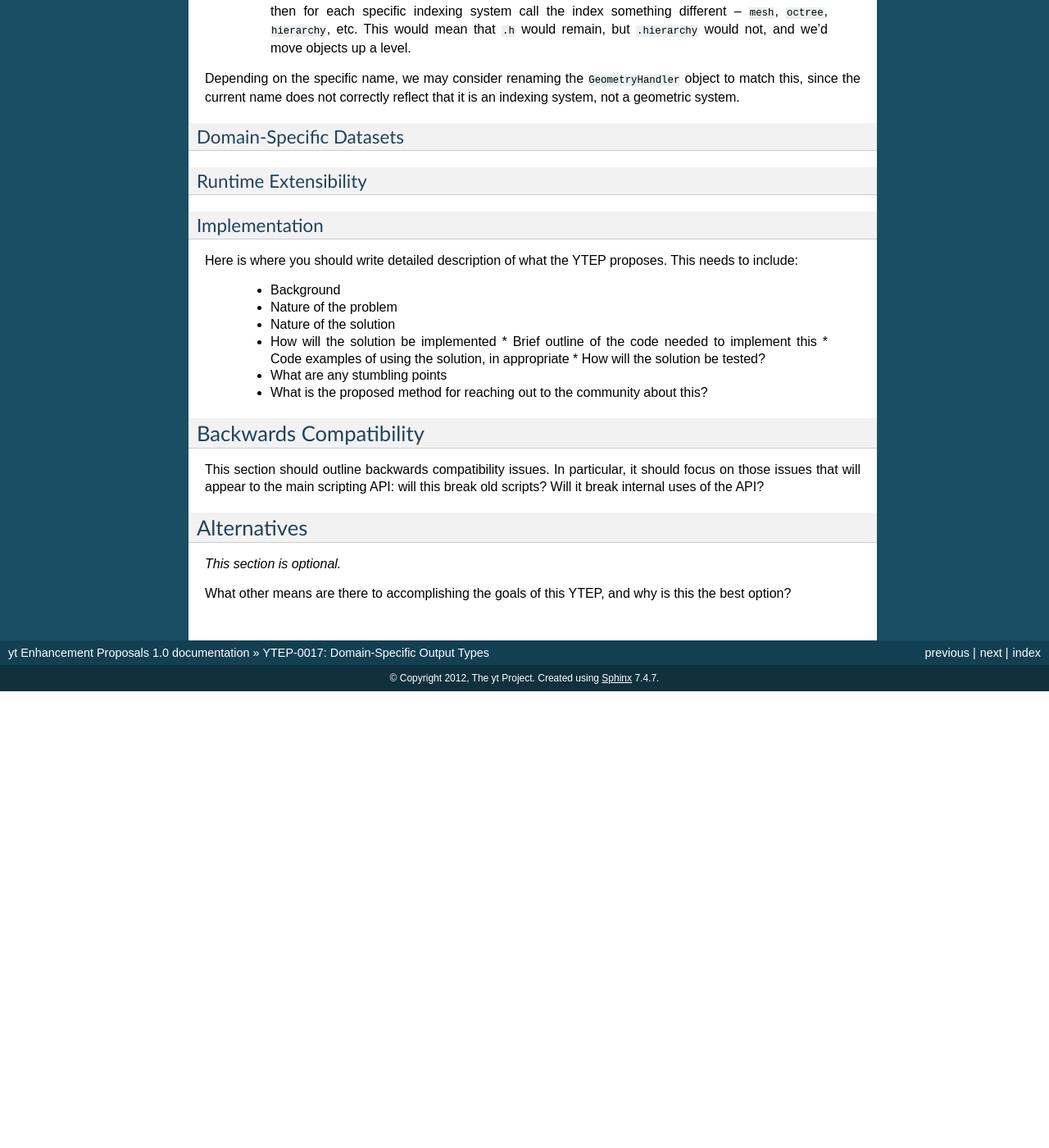
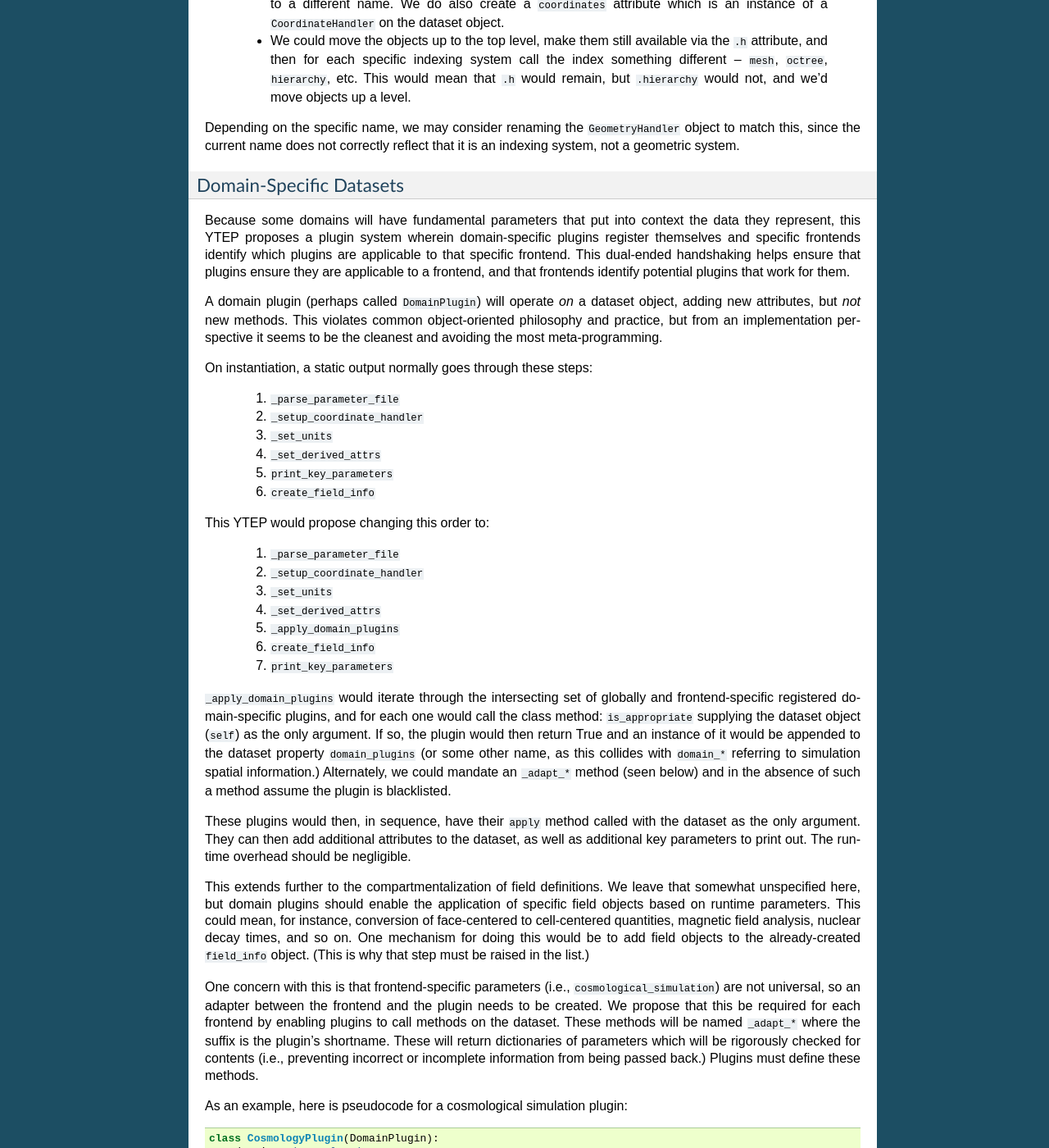
Before and after one commit to yt-project/ytep, a Sphinx documentation site: the page built from source/YTEPs/YTEP-0017.rst, in a window 1280 px wide and 1400 px high, scrolled down 2093 px. Shown: the whole window at 82% size. Built offline with Sphinx 7.4.7, drawn with Linux system fonts in a browser that asks for light colours; formulas are drawn with MathJax 3; before the commit the page ends 2936 px from its top, so only the background shows below that; some of the changed text lies outside the part shown.

Commit message:
Finishing up draft one of YTEP-0017.

```diff
--- a/source/YTEPs/YTEP-0017.rst
+++ b/source/YTEPs/YTEP-0017.rst
@@ -74,7 +74,10 @@ Additionally, ``StaticOutput`` is tied extremely strongly to a file on disk.
 Because that is largely internally-facing, changing that may not be subject to
 a YTEP, but rather a simple refactoring.
 
-Below, are a few suggested mechanisms for retaining this information as "first
+Finally, not all simulation types have a concept of ``domain_dimensions``, even
+if the indexing system does.  This is currently outside the scope of this YTEP.
+
+Below are a few suggested mechanisms for retaining this information as "first
 class" attributes of a given data set when appropriate, but to remove it from
 those datasets where it is not appropriate.
 
@@ -130,36 +133,130 @@ correctly reflect that it is an indexing system, not a geometric system.
 Domain-Specific Datasets
 ++++++++++++++++++++++++
 
+Because some domains will have fundamental parameters that put into context the
+data they represent, this YTEP proposes a plugin system wherein domain-specific
+plugins register themselves and specific frontends identify which plugins are
+applicable to that specific frontend.  This dual-ended handshaking helps ensure
+that plugins ensure they are applicable to a frontend, and that frontends
+identify potential plugins that work for them.
+
+A domain plugin (perhaps called ``DomainPlugin``) will operate *on* a dataset
+object, adding new attributes, but *not* new methods.  This violates common
+object-oriented philosophy and practice, but from an implementation perspective
+it seems to be the cleanest and avoiding the most meta-programming.
+
+On instantiation, a static output normally goes through these steps:
+
+   1. ``_parse_parameter_file``
+   2. ``_setup_coordinate_handler``
+   3. ``_set_units``
+   4. ``_set_derived_attrs``
+   5. ``print_key_parameters``
+   6. ``create_field_info``
+
+This YTEP would propose changing this order to:
+
+   1. ``_parse_parameter_file``
+   2. ``_setup_coordinate_handler``
+   3. ``_set_units``
+   4. ``_set_derived_attrs``
+   5. ``_apply_domain_plugins``
+   6. ``create_field_info``
+   7. ``print_key_parameters``
+
+``_apply_domain_plugins`` would iterate through the intersecting set of
+globally and frontend-specific registered domain-specific plugins, and for each
+one would call the class method: ``is_appropriate`` supplying the dataset
+object (``self``) as the only argument.  If so, the plugin would then return
+True and an instance of it would be appended to the dataset property
+``domain_plugins`` (or some other name, as this collides with ``domain_*``
+referring to simulation spatial information.)  Alternately, we could mandate an
+``_adapt_*`` method (seen below) and in the absence of such a method assume the
+plugin is blacklisted.
+
+These plugins would then, in sequence, have their ``apply`` method called with
+the dataset as the only argument.  They can then add additional attributes to
+the dataset, as well as additional key parameters to print out.  The runtime
+overhead should be negligible.
+
+This extends further to the compartmentalization of field definitions.  We
+leave that somewhat unspecified here, but domain plugins should enable the
+application of specific field objects based on runtime parameters.  This could
+mean, for instance, conversion of face-centered to cell-centered quantities,
+magnetic field analysis, nuclear decay times, and so on.  One mechanism for
+doing this would be to add field objects to the already-created ``field_info``
+object.  (This is why that step must be raised in the list.)
+
+One concern with this is that frontend-specific parameters (i.e.,
+``cosmological_simulation``) are not universal, so an adapter between the
+frontend and the plugin needs to be created.  We propose that this be required
+for each frontend by enabling plugins to call methods on the dataset.  These
+methods will be named ``_adapt_*`` where the suffix is the plugin's shortname.
+These will return dictionaries of parameters which will be rigorously checked
+for contents (i.e., preventing incorrect or incomplete information from being
+passed back.)  Plugins must define these methods.
+
+As an example, here is pseudocode for a cosmological simulation plugin:
+
+.. code-block:: python
+
+   class CosmologyPlugin(DomainPlugin):
+       domain = 'cosmology'
+
+       def __init__(self):
+           pass
+
+       @classmethod
+       def is_appropriate(cls, pf):
+           if not hasattr(pf, '_adapt_cosmology'): return None
+           rv = pf._adapt_cosmology()
+           if rv['cosmological_simulation'] == 1:
+               c = cls()
+               return c
+           return None
+
+       def apply(self, pf):
+           params = pf._adapt_cosmology()
+           pf.cosmological_simulation = rv['cosmological_simulation']
+           pf.cosmology = Cosmology()
+
+This design mechanism is somewhat open for discussion; the problems of adapting
+varying parameters and matching both the generality of the domain plugin and
+the frontend dataset provide challenges.  An alternative is to provide a
+default class method for each plugin that is used by the base dataset object to
+obtain a false value.
+
 Runtime Extensibility
 +++++++++++++++++++++
+
+These domain plugins will be extensible at runtime by specifying an additional
+list of plugins to check, by adding additional plugins to the global (and
+frontend-specific) registry, and by adding to the plugin list for each dataset
+type.
 
 Implementation
 ++++++++++++++
 
-Here is where you should write detailed description of what the YTEP proposes.
-This needs to include:
-
-  * Background
-  * Nature of the problem
-  * Nature of the solution
-  * How will the solution be implemented
-    * Brief outline of the code needed to implement this
-    * Code examples of using the solution, in appropriate
-    * How will the solution be tested?
-  * What are any stumbling points
-  * What is the proposed method for reaching out to the community about this?
+Much of the implementation has been described above.  However, these domain
+plugins should reside in a subdirectory of ``data_objects``, specifically named
+``yt/data_objects/domain_plugins/`` and should be limited to one class per
+file.
 
 Backwards Compatibility
 -----------------------
 
-This section should outline backwards compatibility issues.  In particular, it
-should focus on those issues that will appear to the main scripting API: will
-this break old scripts?  Will it break internal uses of the API?
+   * The backwards compatibility of renaming is likely quite small, except for
+     those cases where names would be changed.
+   * The backwards compatibility of checking for ``cosmological_simulation``
+     would probably require additional field validation (or instead, fields
+     that are added specifically by the cosmology plugin).
+   * Changing ``TimeSeriesData`` to a new name may need to be gradually
+     introduced, retaining backwards compatibility for a while.
+   * Fixing Enzo's ``current_time`` will cause challenges for anyone who is not
+     using internal time conversion factors.  I think this number is likely
+     small.
 
 Alternatives
 ------------
 
-*This section is optional.*
-
-What other means are there to accomplishing the goals of this YTEP, and why is
-this the best option?
+We could continue with the status quo.
```
